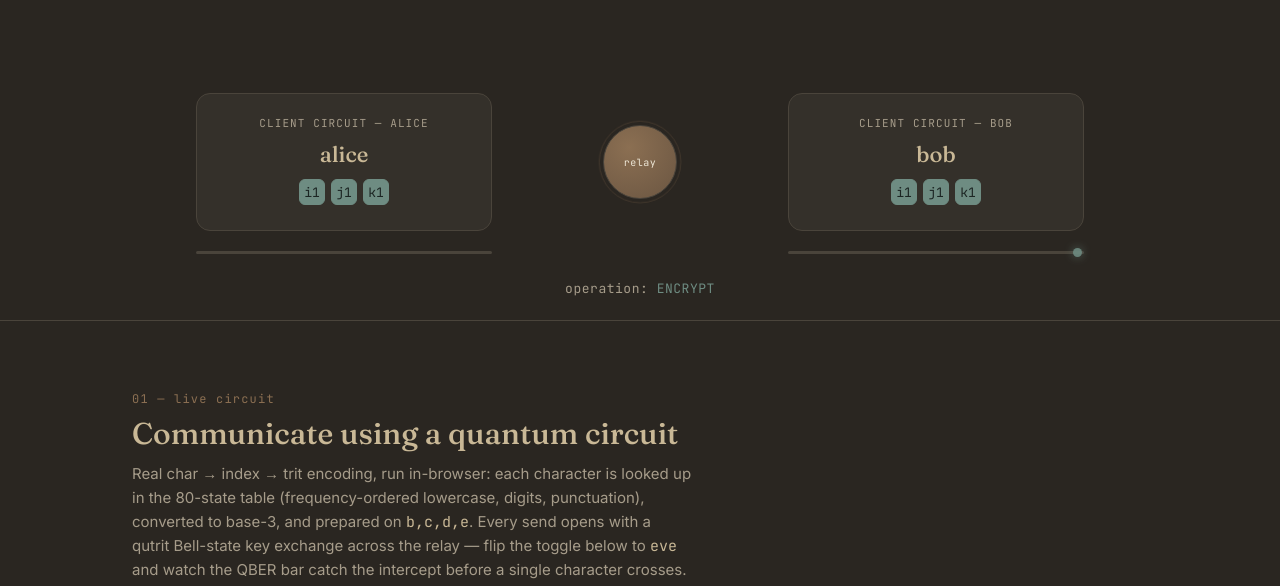
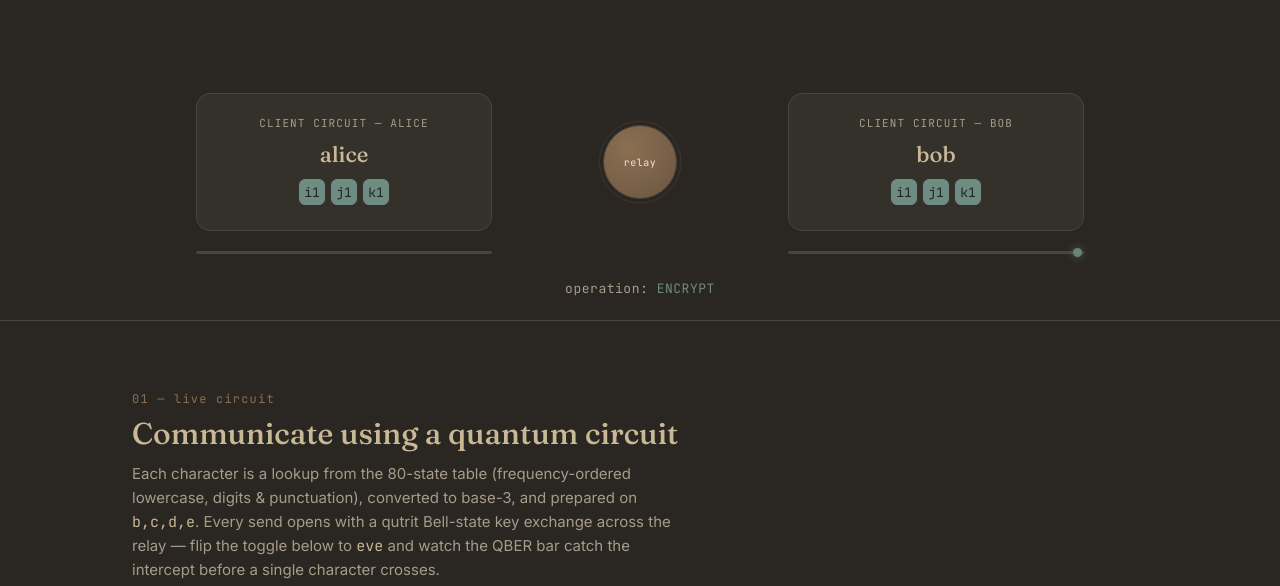
Before and after one commit to qwerty-nate/qchat, a plain HTML site: page index.html in a window 1280 px wide. Shown: the part 366-952 px from the top of the page. Drawn offline with Linux system fonts and the light colour scheme.

Commit message:
Update description of quantum circuit communication

```diff
--- a/index.html
+++ b/index.html
@@ -602,7 +602,7 @@
       <div class="section-head">
         <div class="num">01 — live circuit</div>
         <h2>Communicate using a quantum circuit</h2>
-        <p>Real char → index → trit encoding, run in-browser: each character is looked up in the 80-state table (frequency-ordered lowercase, digits, punctuation), converted to base-3, and prepared on <span class="mono" style="color:var(--tan)">b,c,d,e</span>. Every send opens with a qutrit Bell-state key exchange across the relay — flip the toggle below to <span class="mono" style="color:var(--tan)">eve</span> and watch the QBER bar catch the intercept before a single character crosses.</p>
+        <p>Each character is a lookup from the 80-state table (frequency-ordered lowercase, digits &  punctuation), converted to base-3, and prepared on <span class="mono" style="color:var(--tan)">b,c,d,e</span>. Every send opens with a qutrit Bell-state key exchange across the relay — flip the toggle below to <span class="mono" style="color:var(--tan)">eve</span> and watch the QBER bar catch the intercept before a single character crosses.</p>
       </div>
 
       <div class="chatgrid">
```
